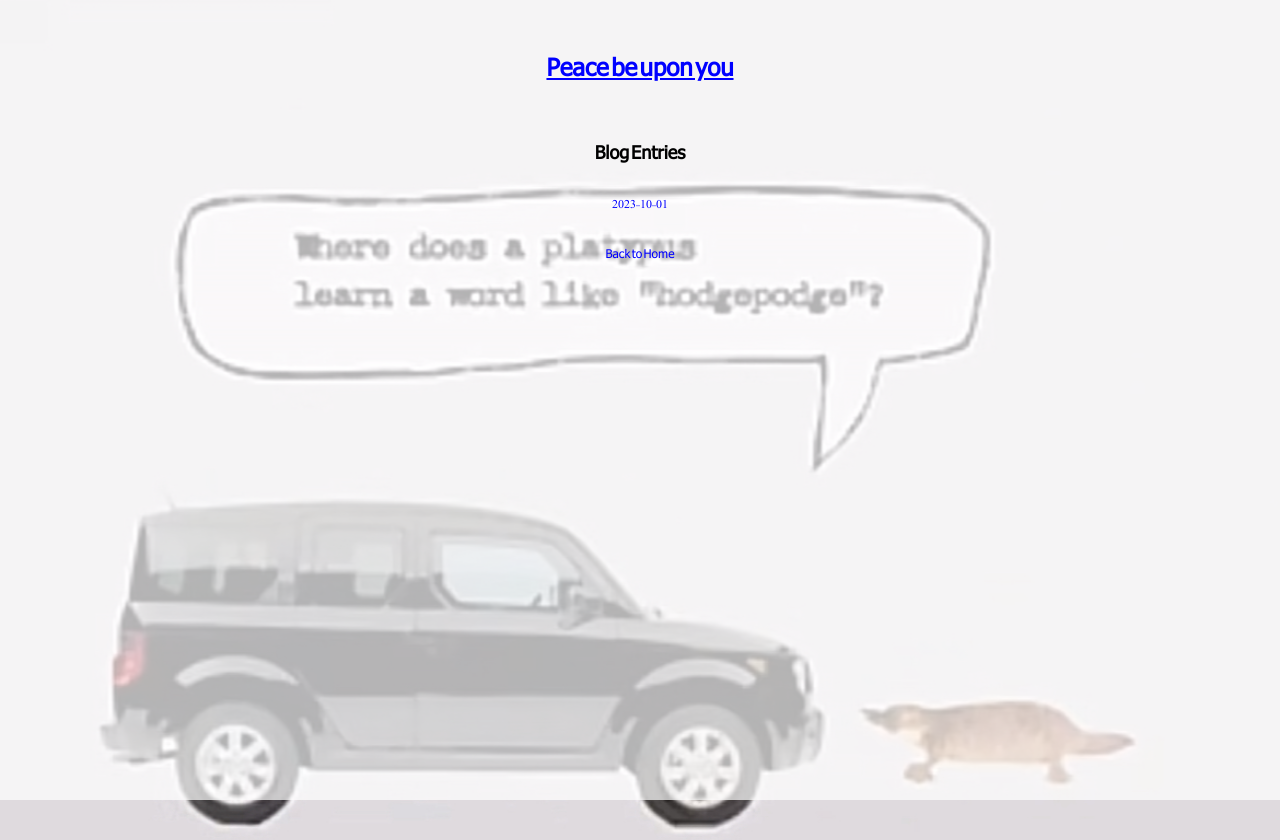
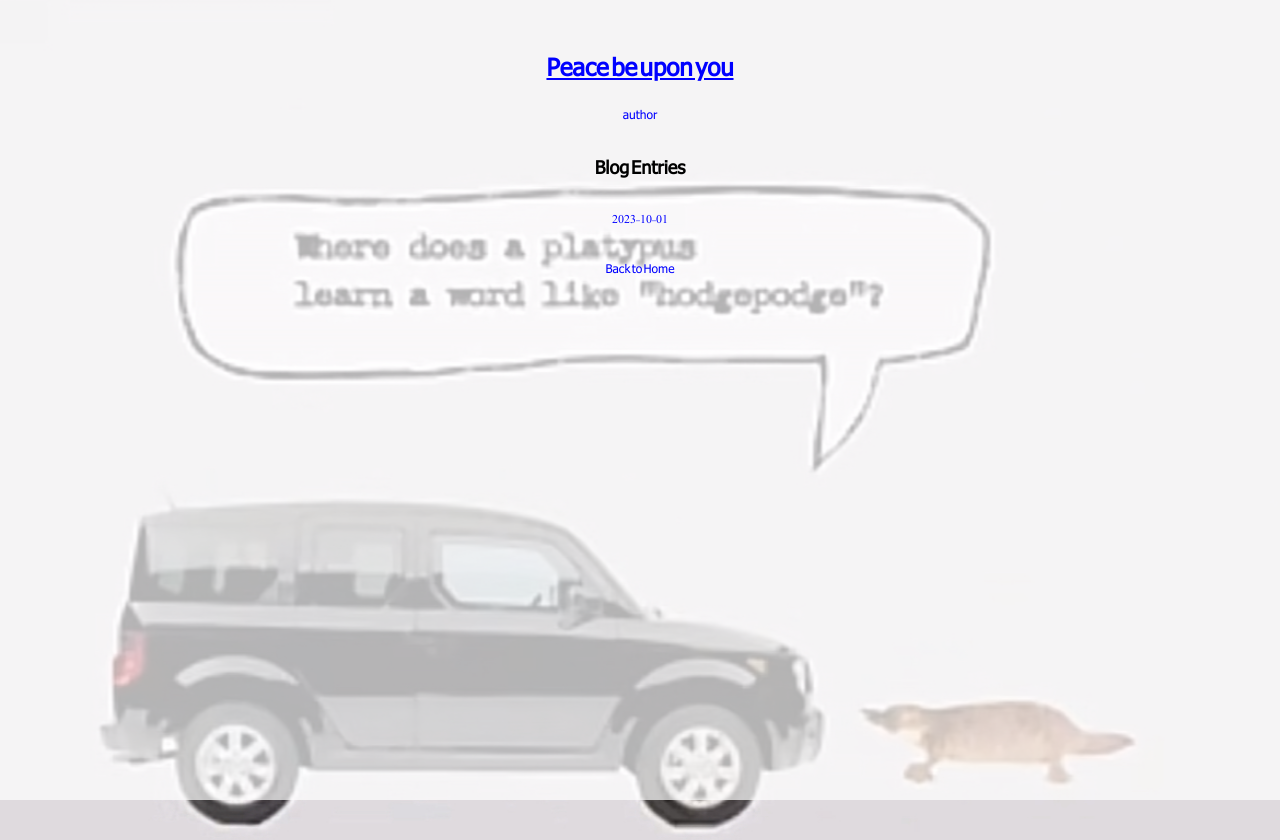
Before and after one commit to jazzycat258/jazzycat258.github.io, a website built with Parcel: page blog.html in a window 1280 px wide. Built offline with nearby package versions, Linux system fonts and the light colour scheme.

Commit message:
add author

```diff
--- a/blog.html
+++ b/blog.html
@@ -8,6 +8,7 @@
   </head>
   <body>
     <h1>Peace be upon you</h1>
+    <h2 class="author"><a href="https://www.instagram.com/jazzycat258/" target="_blank">author</a></h2>
     <h2>Blog Entries</h2>
     <div class="blog-entries">
       <a href="2023-10-01.html" target="_blank" class="button">2023-10-01</a>
--- a/style.css
+++ b/style.css
@@ -27,6 +27,21 @@ h1 a {
   color: blue;
   text-decoration: none;
   pointer-events: none; /* Disable click events on the anchor */
+}
+
+h2.author {
+  margin: -15px 0 15px 0;
+  font-size: 1em;
+  font-weight: normal;
+}
+
+h2.author a {
+  color: blue;
+  text-decoration: none;
+}
+
+h2.author a:hover {
+  text-decoration: underline;
 }
 
 table {
```
Also changed, not shown: 20-10.html (+1 -0 lines), home.html (+1 -0 lines), music.html (+1 -0 lines).
